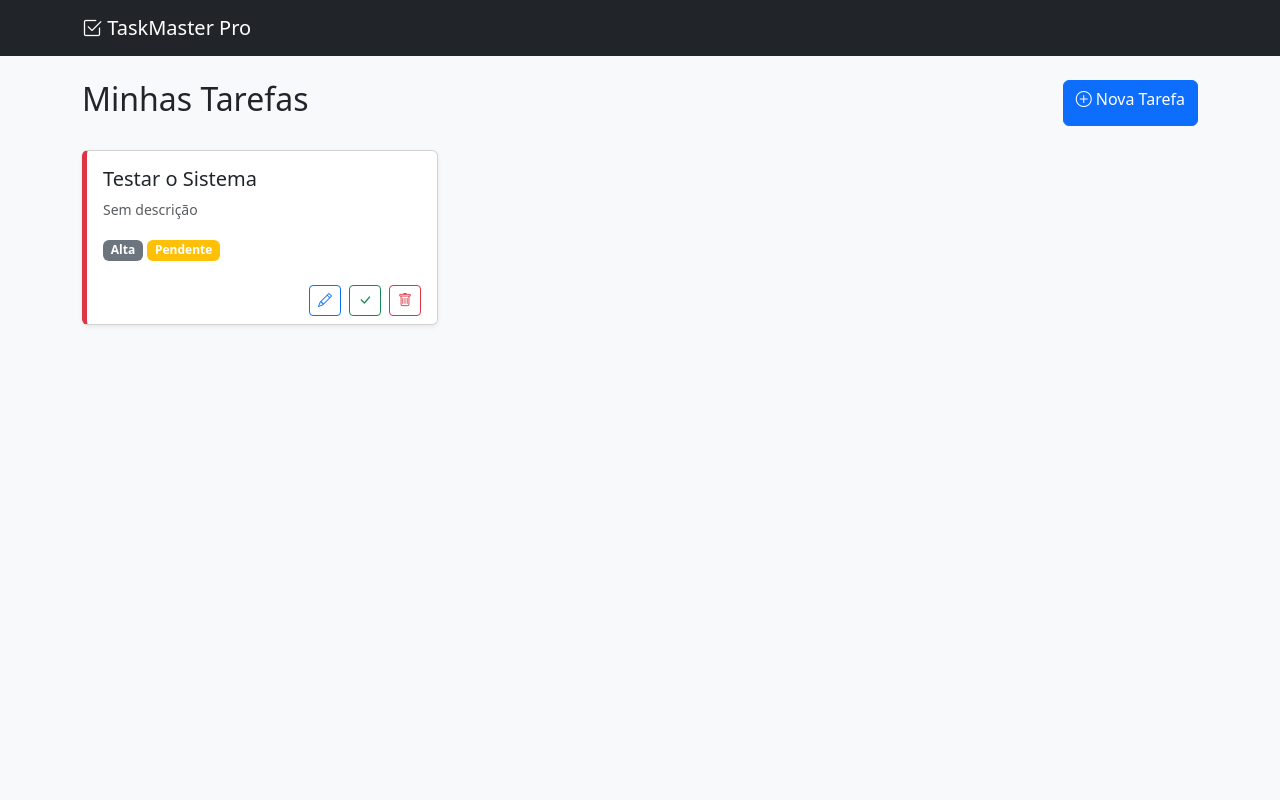
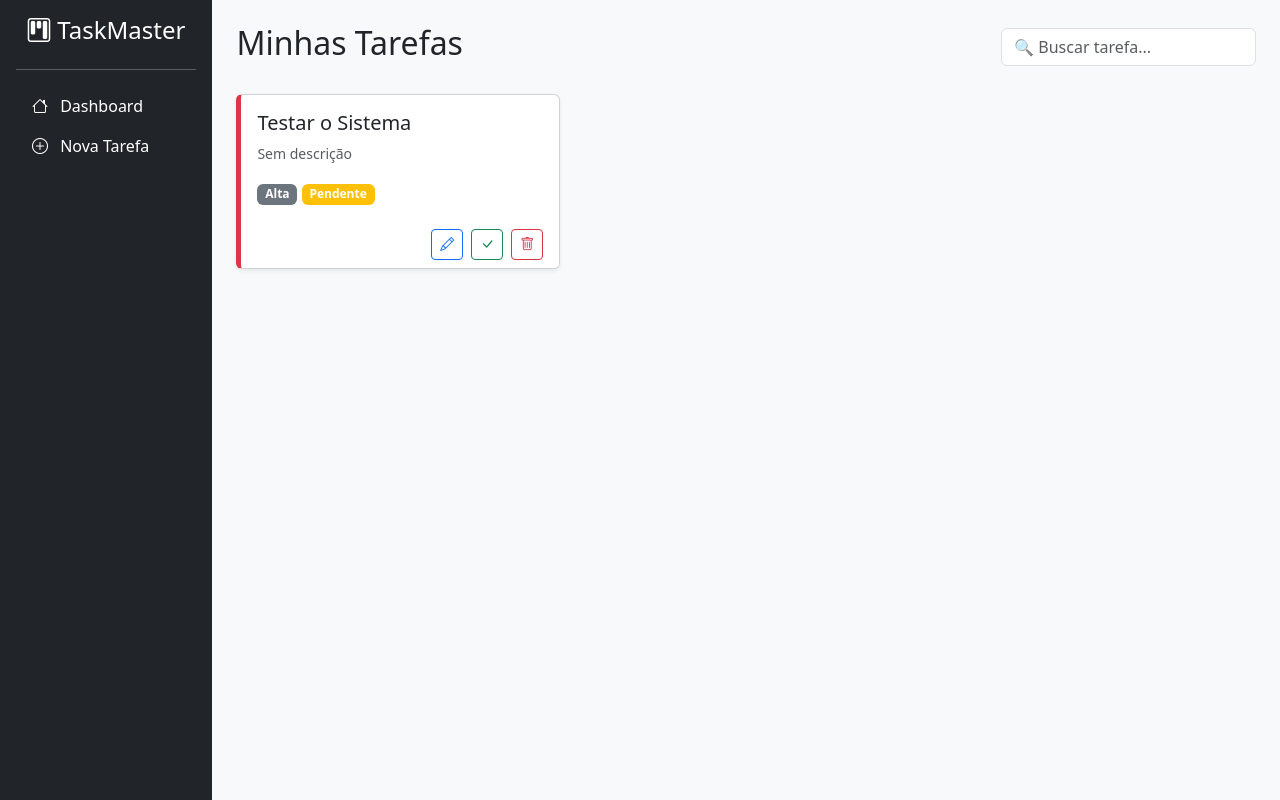
Before and after one commit to Kayruan/mvc-tarefas, a PHP site: page / in a window 1280 px wide. Run offline with PHP 8.4, Linux system fonts and the light colour scheme; the visitor is signed in with stand-in values (Sample User, id 1); data comes from the database, SQL or seed files in the repository.

Commit message:
feat: implementa dashboard profissional com sidebar, busca e feedback do usuario

```diff
--- a/assets/js/main.js
+++ b/assets/js/main.js
@@ -1,8 +1,41 @@
-// Alerta de confirmação antes de excluir
-document.querySelectorAll('.btn-danger').forEach(btn => {
-    btn.addEventListener('click', (e) => {
-        if (!confirm('Tem certeza que deseja excluir esta tarefa?')) {
-            e.preventDefault();
-        }
+document.addEventListener('DOMContentLoaded', function() {
+
+    // 1. Filtro de busca dinâmica
+    const filtroInput = document.getElementById('filtro');
+    if (filtroInput) {
+        filtroInput.addEventListener('keyup', function() {
+            let termo = this.value.toLowerCase();
+            let cards = document.querySelectorAll('.card-tarefa-wrapper');
+
+            cards.forEach(card => {
+                let titulo = card.querySelector('.card-title').innerText.toLowerCase();
+                let descricao = card.querySelector('.card-text').innerText.toLowerCase();
+
+                if (titulo.includes(termo) || descricao.includes(termo)) {
+                    card.style.display = '';
+                } else {
+                    card.style.display = 'none';
+                }
+            });
+        });
+    }
+
+    // 2. Confirmação de exclusão
+    const botoesExcluir = document.querySelectorAll('.btn-outline-danger');
+    botoesExcluir.forEach(btn => {
+        btn.addEventListener('click', function(e) {
+            if (!confirm('Você tem certeza que deseja excluir esta tarefa? Esta ação não pode ser desfeita.')) {
+                e.preventDefault();
+            }
+        });
+    });
+
+    // 3. Auto-fechar alertas de sucesso após 4 segundos
+    const alertas = document.querySelectorAll('.alert');
+    alertas.forEach(alerta => {
+        setTimeout(() => {
+            let bsAlert = new bootstrap.Alert(alerta);
+            bsAlert.close();
+        }, 4000);
     });
 });
--- a/controllers/TarefaController.php
+++ b/controllers/TarefaController.php
@@ -13,13 +13,11 @@ class TarefaController
     public function listar()
     {
         $tarefas = $this->modelo->listarTodas();
-        // Vamos criar esta view na próxima etapa
         require_once 'views/tarefas/lista.php';
     }
 
     public function criar()
     {
-        // Vamos criar esta view na próxima etapa
         require_once 'views/tarefas/formulario.php';
     }
 
@@ -30,12 +28,14 @@ class TarefaController
                 'titulo'      => $_POST['titulo'],
                 'descricao'   => $_POST['descricao'],
                 'prioridade'  => $_POST['prioridade'],
-                'data_limite' => $_POST['data_limite']
+                'data_limite' => date('Y-m-d') // Adicionado para evitar erro caso o banco exija
             ];
+
             $this->modelo->cadastrar($dados);
 
             $_SESSION['mensagem'] = "Tarefa criada com sucesso!";
             header('Location: index.php?acao=listar');
+            exit;
         }
     }
 
@@ -55,30 +55,34 @@ class TarefaController
                 'descricao'     => $_POST['descricao'],
                 'prioridade'    => $_POST['prioridade'],
                 'status_tarefa' => $_POST['status_tarefa'],
-                'data_limite'   => $_POST['data_limite']
+                'data_limite'   => date('Y-m-d')
             ];
+
             $this->modelo->atualizar($dados);
 
             $_SESSION['mensagem'] = "Tarefa atualizada com sucesso!";
             header('Location: index.php?acao=listar');
+            exit;
         }
     }
 
     public function concluir()
     {
-        $id = $_GET['id'];
-        $this->modelo->concluir($id);
-
-        $_SESSION['mensagem'] = "Oba! Tarefa concluída!";
-        header('Location: index.php?acao=listar');
+        if (isset($_GET['id'])) {
+            $this->modelo->concluir($_GET['id']);
+            $_SESSION['mensagem'] = "Tarefa marcada como concluída!";
+            header('Location: index.php?acao=listar');
+            exit;
+        }
     }
 
     public function excluir()
     {
-        $id = $_GET['id'];
-        $this->modelo->excluir($id);
-
-        $_SESSION['mensagem'] = "Tarefa excluída do sistema.";
-        header('Location: index.php?acao=listar');
+        if (isset($_GET['id'])) {
+            $this->modelo->excluir($_GET['id']);
+            $_SESSION['mensagem'] = "Tarefa removida do sistema.";
+            header('Location: index.php?acao=listar');
+            exit;
+        }
     }
 }
--- a/views/tarefas/lista.php
+++ b/views/tarefas/lista.php
@@ -1,36 +1,57 @@
 <!DOCTYPE html>
 <html lang="pt-br">
 <head>
+    <meta charset="UTF-8">
     <link href="https://cdn.jsdelivr.net/npm/bootstrap@5.3.0/dist/css/bootstrap.min.css" rel="stylesheet">
     <link rel="stylesheet" href="https://cdn.jsdelivr.net/npm/bootstrap-icons@1.11.1/font/bootstrap-icons.css">
+    <link rel="icon" href="https://cdn-icons-png.flaticon.com/512/3209/3209260.png">
+    <title>TaskMaster Pro</title>
     <style>
         .card-tarefa { transition: 0.3s; border-left: 5px solid #ccc; }
         .card-tarefa:hover { transform: translateY(-5px); box-shadow: 0 10px 20px rgba(0,0,0,0.1); }
         .prioridade-Alta { border-left-color: #dc3545; }
         .prioridade-Média { border-left-color: #ffc107; }
         .prioridade-Baixa { border-left-color: #198754; }
+        #wrapper { display: flex; }
     </style>
 </head>
 <body class="bg-light">
-    <nav class="navbar navbar-dark bg-dark mb-4">
-        <div class="container">
-            <a class="navbar-brand" href="#"><i class="bi bi-check2-square"></i> TaskMaster Pro</a>
-        </div>
-    </nav>
 
-    <div class="container">
-        <div class="d-flex justify-content-between mb-4">
+<div class="d-flex" id="wrapper">
+    <!-- Sidebar -->
+    <div class="bg-dark text-white p-3" style="width: 250px; min-height: 100vh;">
+        <h4 class="mb-4 text-center"><i class="bi bi-kanban"></i> TaskMaster</h4>
+        <hr>
+        <nav class="nav flex-column">
+            <a class="nav-link text-white" href="index.php?acao=listar"><i class="bi bi-house me-2"></i> Dashboard</a>
+            <a class="nav-link text-white" href="index.php?acao=criar"><i class="bi bi-plus-circle me-2"></i> Nova Tarefa</a>
+        </nav>
+    </div>
+
+    <!-- Conteúdo Principal -->
+    <div class="container-fluid p-4">
+
+        <!-- Mensagem de Feedback -->
+        <?php if(isset($_SESSION['mensagem'])): ?>
+            <div class="alert alert-success alert-dismissible fade show shadow-sm" role="alert">
+                <i class="bi bi-check-circle me-2"></i> <?= $_SESSION['mensagem'] ?>
+                <button type="button" class="btn-close" data-bs-dismiss="alert" aria-label="Close"></button>
+            </div>
+            <?php unset($_SESSION['mensagem']); ?>
+        <?php endif; ?>
+
+        <div class="d-flex justify-content-between align-items-center mb-4">
             <h2>Minhas Tarefas</h2>
-            <a href="index.php?acao=criar" class="btn btn-primary"><i class="bi bi-plus-circle"></i> Nova Tarefa</a>
+            <input type="text" id="filtro" class="form-control w-25" placeholder="🔍 Buscar tarefa...">
         </div>
 
-        <div class="row">
+        <div class="row" id="lista-tarefas">
             <?php foreach ($tarefas as $t): ?>
-            <div class="col-md-4 mb-4">
+            <div class="col-md-4 mb-4 card-tarefa-wrapper">
                 <div class="card card-tarefa shadow-sm prioridade-<?= $t['prioridade'] ?>">
                     <div class="card-body">
                         <h5 class="card-title"><?= htmlspecialchars($t['titulo']) ?></h5>
-                        <p class="card-text text-muted small"><?= $t['descricao'] ?? 'Sem descrição' ?></p>
+                        <p class="card-text text-muted small"><?= htmlspecialchars($t['descricao'] ?? 'Sem descrição') ?></p>
                         <span class="badge bg-secondary"><?= $t['prioridade'] ?></span>
                         <span class="badge <?= $t['status_tarefa'] == 'Concluída' ? 'bg-success' : 'bg-warning' ?>">
                             <?= $t['status_tarefa'] ?>
@@ -46,6 +67,9 @@
             <?php endforeach; ?>
         </div>
     </div>
-    <script src="assets/js/main.js"></script>
+</div>
+
+<script src="https://cdn.jsdelivr.net/npm/bootstrap@5.3.0/dist/js/bootstrap.bundle.min.js"></script>
+<script src="assets/js/main.js"></script>
 </body>
 </html>
```
Also changed, not shown: views/tarefas/formulario.php (+14 -8 lines).
